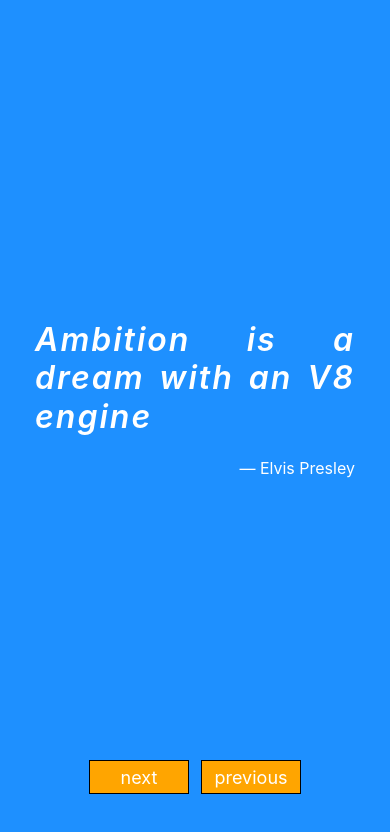
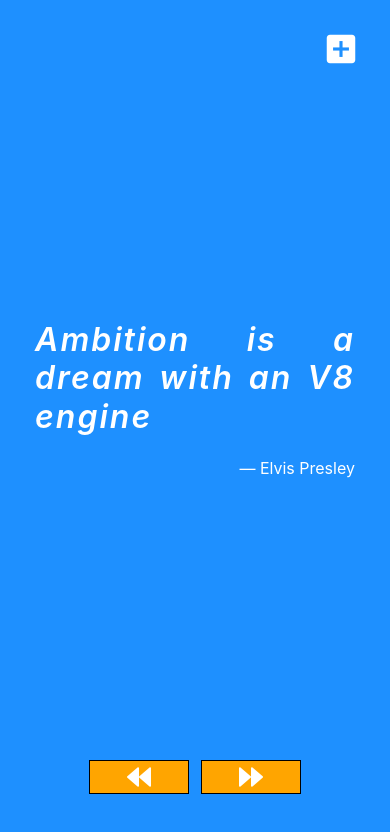
Before and after one commit to thisKonrad/react_native_quotes_app, a React Native app: screen / in a window 390 px wide. Shown: the top 832 px of the page. Built offline with nearby package versions, Linux system fonts and the light colour scheme.

Commit message:
created newQuote component and basic show hide new Quote Input dialog

```diff
--- a/App.js
+++ b/App.js
@@ -1,5 +1,8 @@
 /* :::: APP :::: */
 import Quotes from './components/Quotes';
+import NewQuote from './components/NewQuote';
+import { AntDesign } from '@expo/vector-icons';
+import { MaterialIcons } from '@expo/vector-icons';
 import { useState } from 'react';
 import { StatusBar } from 'expo-status-bar';
 import { StyleSheet, View, Text, Pressable } from 'react-native';
@@ -15,6 +18,7 @@
 export default function App() {
 
   const [index, setIndex] = useState(0);
+  const [showNewQuoteDialog, setNewQuoteDialog] = useState(false);
 
   const quote = data[index];
 
@@ -26,6 +30,12 @@
     setIndex((index) => (index - 1 + data.length) % data.length);
   };
 
+  const handleInputShow = () => {
+    setNewQuoteDialog(true);
+  }
+  const handleCancelNewQuote = () => {
+    setNewQuoteDialog(false);
+  }
 
   return (
     <View style={styles.container}>
@@ -33,20 +43,34 @@
         text={quote.text}
         author={quote.author} />
 
+      <Pressable
+        onPress={handleInputShow}
+        style={styles.pressableNew}
+      >
+        <MaterialIcons name="add-box" size={38} color="white" />
+      </Pressable>
+
+      <NewQuote
+        show={showNewQuoteDialog}
+        cancel={handleCancelNewQuote}
+      />
+
       <View style={styles.pressableWrap}>
+        <Pressable
+          style={styles.pressable}
+          onPress={handlePreviousQuote}
+        >
+          <Text style={styles.pressText}>
+            <AntDesign name="banckward" size={24} color="white" />
+          </Text>
+        </Pressable>
         <Pressable
           style={styles.pressable}
           onPress={handleNextQuote}
         >
           <Text style={styles.pressText}>
-            next</Text>
-        </Pressable>
-        <Pressable
-          style={styles.pressable}
-          onPress={handlePreviousQuote}
-        >
-          <Text style={styles.pressText}>
-            previous</Text>
+            <AntDesign name="forward" size={24} color="white" />
+          </Text>
         </Pressable>
       </View>
 
@@ -62,6 +86,7 @@
     backgroundColor: 'dodgerblue',
     alignItems: 'center',
     justifyContent: 'center',
+    fontFamily: 'monospace'
   },
 
   pressableWrap: {
@@ -87,5 +112,10 @@
   pressText: {
     color: 'white',
     fontSize: 18,
+  },
+  pressableNew: {
+    position: 'absolute',
+    top: 30,
+    right: 30,
   }
 });
--- /dev/null
+++ b/components/NewQuote/index.js
@@ -0,0 +1,30 @@
+/* :::: NEW QUOTE :::: */
+import { Pressable, StyleSheet, Text, View } from "react-native";
+
+
+export default function NewQuote({ show, cancel }) {
+
+    if (!show) return null;
+
+    return (<View style={styles.newQuote}>
+        <Text >New Qoute</Text>
+        <Pressable
+            onPress={cancel}
+        >
+            <Text
+            >cancel</Text>
+        </Pressable>
+    </View>)
+}
+
+
+const styles = StyleSheet.create({
+
+    newQuote: {
+        top: 80,
+        position: 'absolute',
+        border: '1px solid black',
+        padding: 10,
+    }
+
+})
```
